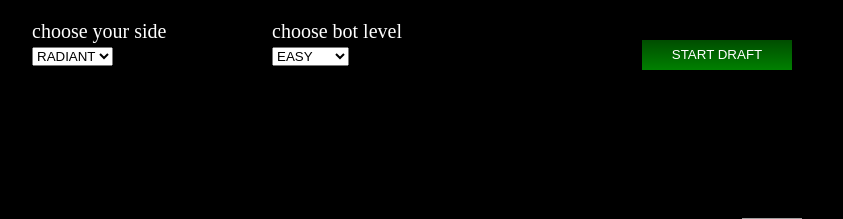
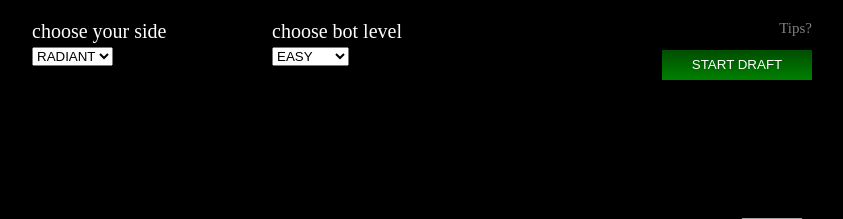
Before and after one commit to shiry10/DotaDraftWEB, a Django app: template dotacoach/templates/picker/index.html in a window 1280 px wide. Shown: the part 127-346 px from the top of the page, without its empty margins (228-1071 px from the left). Run offline with Django 3.2, Linux system fonts and the light colour scheme; the template is opened without the code that fills it: most values are stand-ins (such as "Sample title", 1, 10 or a date in 2020); some libraries are stand-ins or nearby versions; grey boxes are pictures that could not be loaded.

Commit message:
add tips popup

```diff
--- a/dotacoach/static/picker/script.js
+++ b/dotacoach/static/picker/script.js
@@ -226,3 +226,13 @@ function find_pos(side, pick_order, round_number) {
 
 
 })
+
+
+
+
+
+// pop tips
+function poptips() {
+  var popup = document.getElementById("tips");
+  popup.classList.toggle("show");
+}
--- a/dotacoach/static/picker/styles.css
+++ b/dotacoach/static/picker/styles.css
@@ -63,8 +63,8 @@ button.option_submit {
   position: absolute;
   width: 150px;
   height: 30px;
-  right: 20px;
-  bottom: 30px;
+  right: 0px;
+  bottom: 20px;
   background: linear-gradient(#004d00, #008000);
   color: white;
 }
@@ -173,3 +173,55 @@ img {
   width: 100%;
   height: 100%;
 }
+
+
+
+/* Popup container - can be anything you want */
+.popup {
+  color: grey;
+  font-size: 15px;
+  position: relative;
+  top: 20px;
+  float: right;
+  display: inline-block;
+  cursor: pointer;
+  -webkit-user-select: none;
+  -moz-user-select: none;
+  -ms-user-select: none;
+  user-select: none;
+}
+
+/* The actual popup */
+.popup .popuptext {
+  visibility: hidden;
+  color: grey;
+  font-size: 10px;
+  width: 500px;
+  background-color: #555;
+  color: #fff;
+  text-align: left;
+  border-radius: 6px;
+  padding: 10px;
+  position: absolute;
+  z-index: 1;
+  left: 50%;
+  margin-left: -500px;
+}
+
+/* Toggle this class - hide and show the popup */
+.popup .show {
+  visibility: visible;
+  -webkit-animation: fadeIn 1s;
+  animation: fadeIn 1s;
+}
+
+/* Add animation (fade in the popup) */
+@-webkit-keyframes fadeIn {
+  from {opacity: 0;}
+  to {opacity: 1;}
+}
+
+@keyframes fadeIn {
+  from {opacity: 0;}
+  to {opacity:1 ;}
+}
--- a/dotacoach/templates/picker/index.html
+++ b/dotacoach/templates/picker/index.html
@@ -10,6 +10,10 @@
   <link rel="stylesheet" type="text/css" href="{% static 'picker/styles.css' %}">
   <script src="https://ajax.googleapis.com/ajax/libs/jquery/3.2.1/jquery.min.js"></script>
   <script src="{% static 'picker/script.js' %}"></script>
+  <script>
+    var bot_select_url = "{% url 'bot_select' %}";
+    var result_url = "{% url 'result' %}";
+  </script>
 </head>
 <body>
   <header>
@@ -21,10 +25,7 @@
   <input type="hidden" name="pre_selected_dire" value="{{ dire_heroes }}" id="pre_selected_dire">
   <input type="hidden" name="round_number" value="0" id="round_number">
   <input type="hidden" name="pick_order" value="{{ pick_order }}" id="pick_order">
-  <script>
-    var bot_select_url = "{% url 'bot_select' %}";
-    var result_url = "{% url 'result' %}";
-  </script>
+
 
 
   <div class="options">
@@ -43,6 +44,18 @@
         <option value="hard">HARD</option>
         <option value="crazy">CRAZY</option>
       </select>
+    </div>
+    <div class="popup" onclick="poptips()"> Tips?
+      <span class="popuptext" id="tips">
+        1. Choose your side and bot level, then click start draft to start. <br>
+        2. Radiant picks first. Picking order is Radiant, Dire, Dire, Radiant, Radiant, Dire, Dire, Radiant, Radiant, Dire. <br>
+        3. It takes quite a long time to react for Hard level (~5 seconds) and Crazy level (10 ~ 20 seconds). <br>
+        4. See results after ten heroes are all set. <br>
+        5. Feel free to restart the game by clicking start draft at any time in your turn or after the match ends. <br>
+        <br>
+        If you have any other questions, please go <a href="https://github.com/shiry10/DotaDraftWEB">github repo</a> for details or report issues. <br>
+        Thanks for playing!
+      </span>
     </div>
     <button class="option_submit" type="button" name="submit" id="start">START DRAFT</button>
   </div>
@@ -93,7 +106,5 @@
   </div>
 
 
-
-
 </body>
 </html>
```
